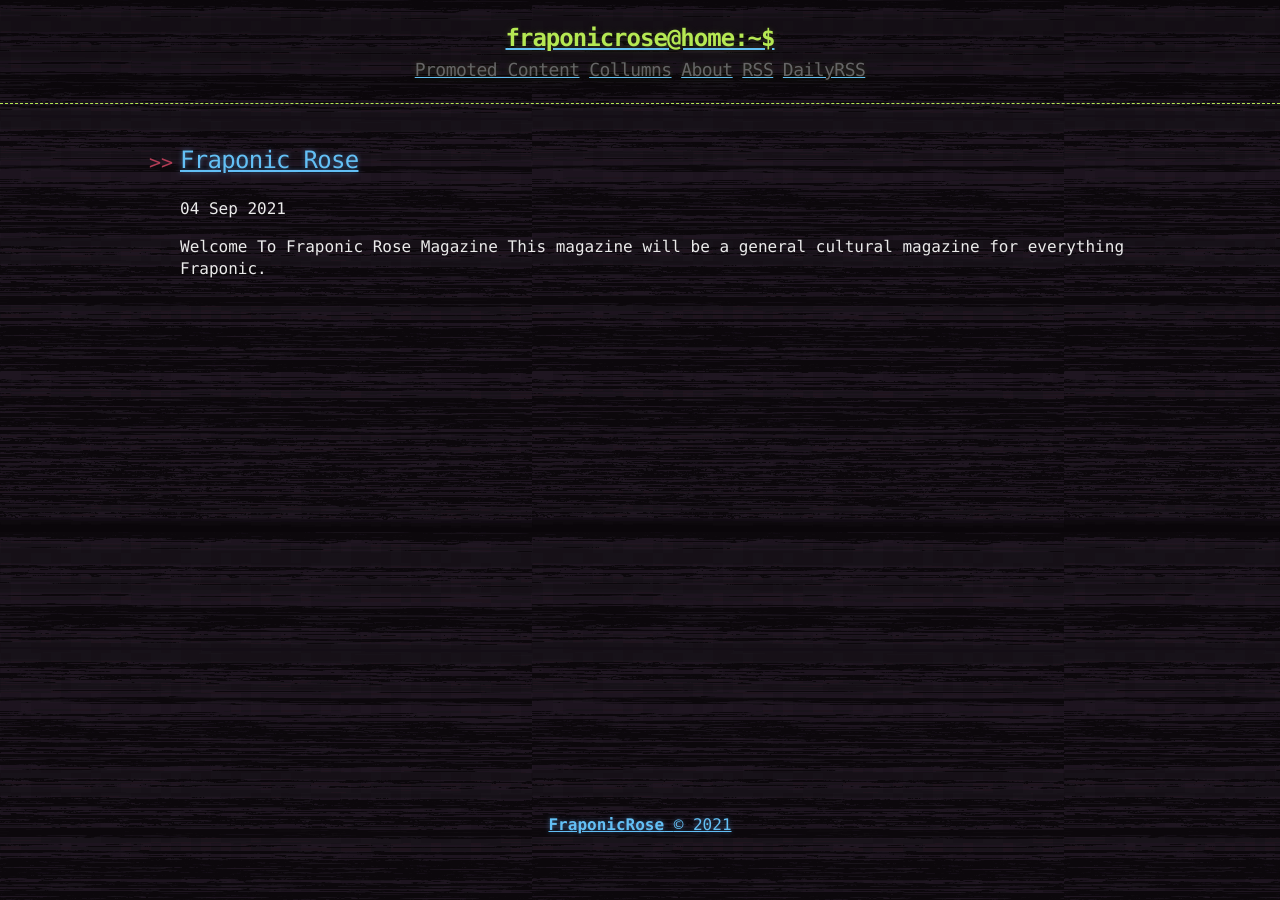
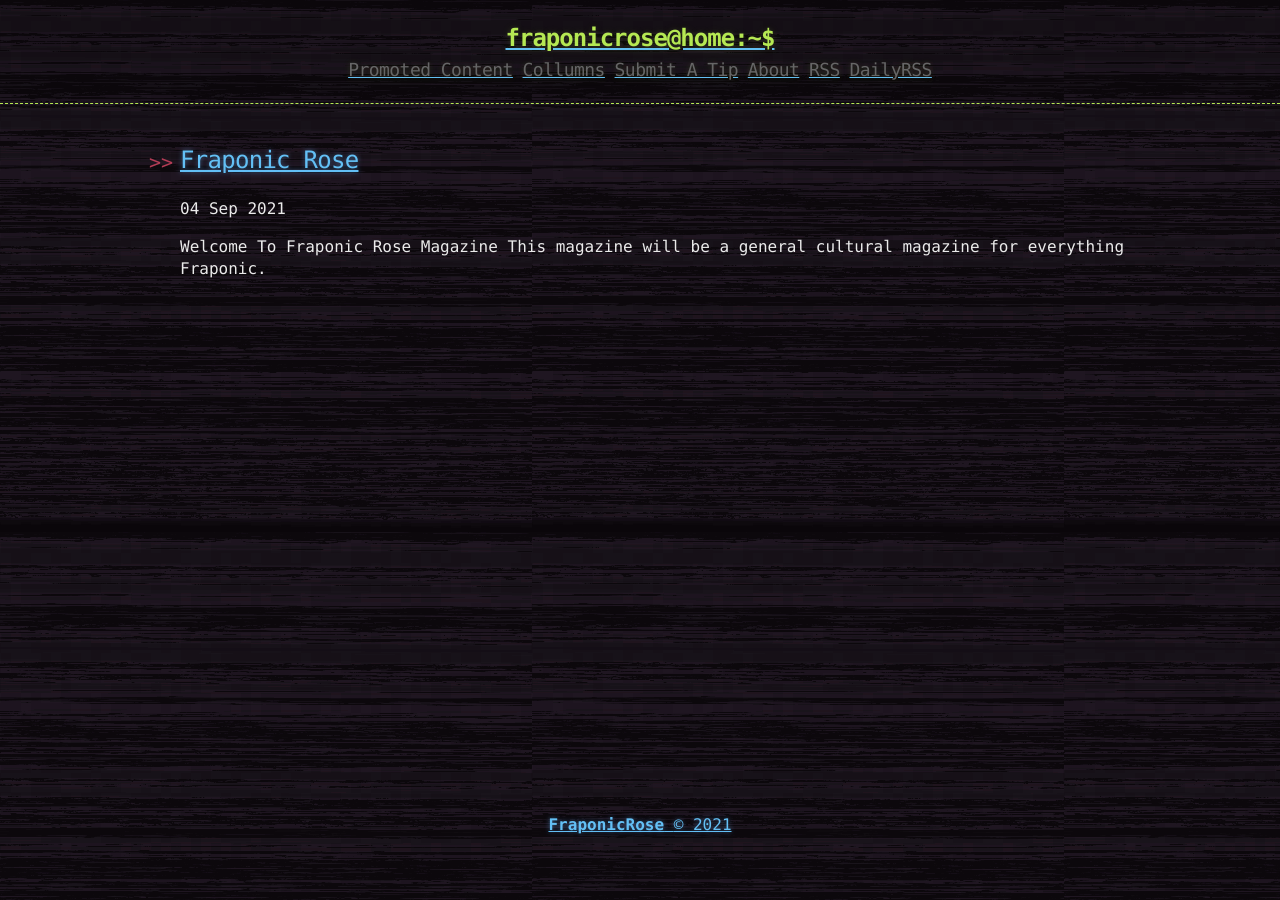
Before and after one commit to LWFlouisa/FraponicRose, a Jekyll site: the page built from index.html, in a window 1280 px wide. Built offline with Jekyll 4.4.1, drawn with Linux system fonts in a browser that asks for light colours; the list of posts is cut into pages by our own code.

Commit message:
Update links.html

```diff
--- a/_includes/links.html
+++ b/_includes/links.html
@@ -1,5 +1,6 @@
 <a href="{{ "/archive" | prepend: site.baseurl | replace: '//', '/' }}"><h2 class="header-link">Promoted Content</h2></a>
 <a href="{{ "/pages/pages" | prepend: site.baseurl | replace: '//', '/' }}"><h2 class="header-link">Collumns</h2></a>
+<a href="{{ "/submissions" | prepend: site.baseurl | replace: '//', '/' }}"><h2 class="header-link">Submit A Tip</h2></a>
 <a href="{{ "/about" | prepend: site.baseurl | replace: '//', '/' }}"><h2 class="header-link">About</h2></a>
 <a href="{{ "/atom.xml" | prepend: site.baseurl | replace: '//', '/' }}"><h2 class="header-link">RSS</h2></a>
 <a href="https://fraponicrosemetajournal.thecomicseries.com/rss"><h2 class="header-link">DailyRSS</h2></a>
```
